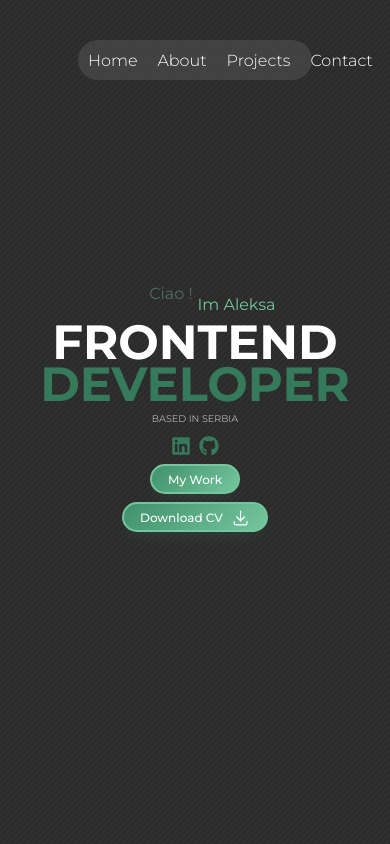
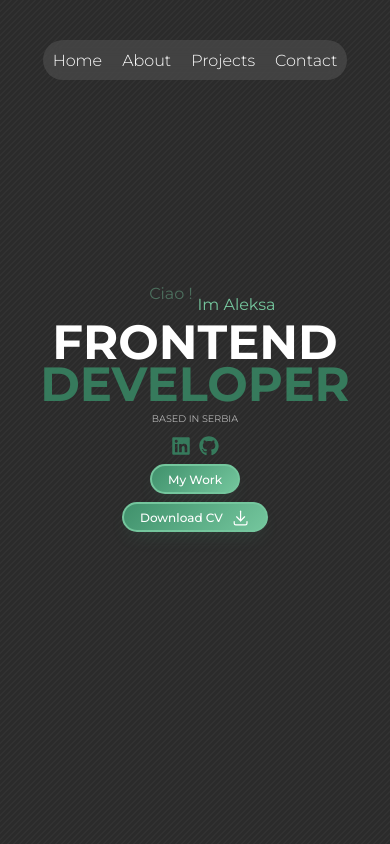
Before and after one commit to aleksa13122/aleksa-s-portfolio, a React (Vite) app: page / in a window 390 px wide. Shown: the top 844 px of the page. Built offline with nearby package versions, Linux system fonts and the light colour scheme.

Commit message:
navigation changes

```diff
--- a/src/components/Navigation/Navigation.css
+++ b/src/components/Navigation/Navigation.css
@@ -42,7 +42,9 @@
     top: 2.5rem;
     height: 2.5rem;
     font-weight: 300;
-    width: 60%;
+    width: 80%;
+    width: fit-content; /* ili konkretna širina, npr. 70% */
+    margin: 0 auto;
   }
   .nav-div {
     font-size: 1rem;
@@ -56,6 +58,8 @@
     top: 2rem;
     height: 2rem;
     font-weight: 300;
+    width: fit-content; /* ili konkretna širina, npr. 70% */
+    margin: 0 auto;
   }
   .nav-div {
     font-size: 0.8rem;
```
